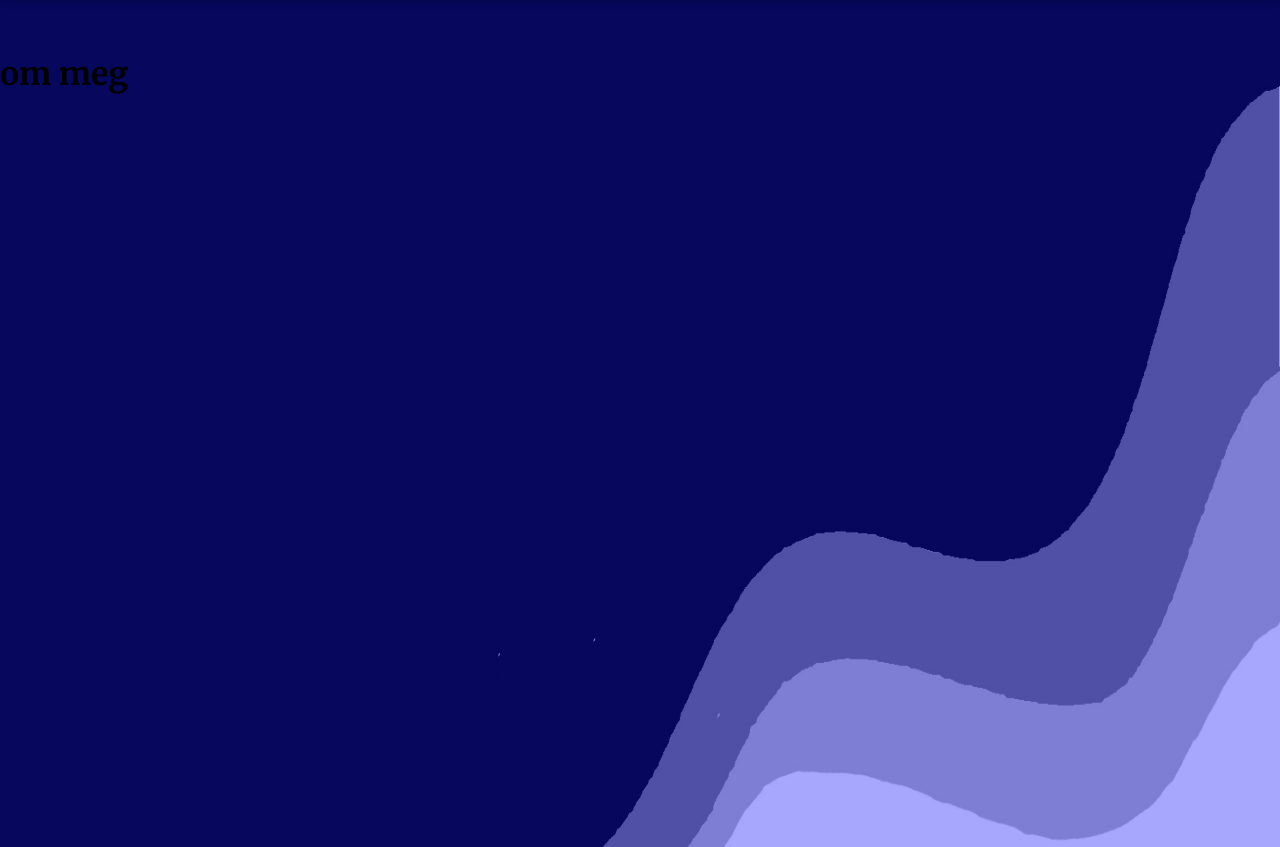
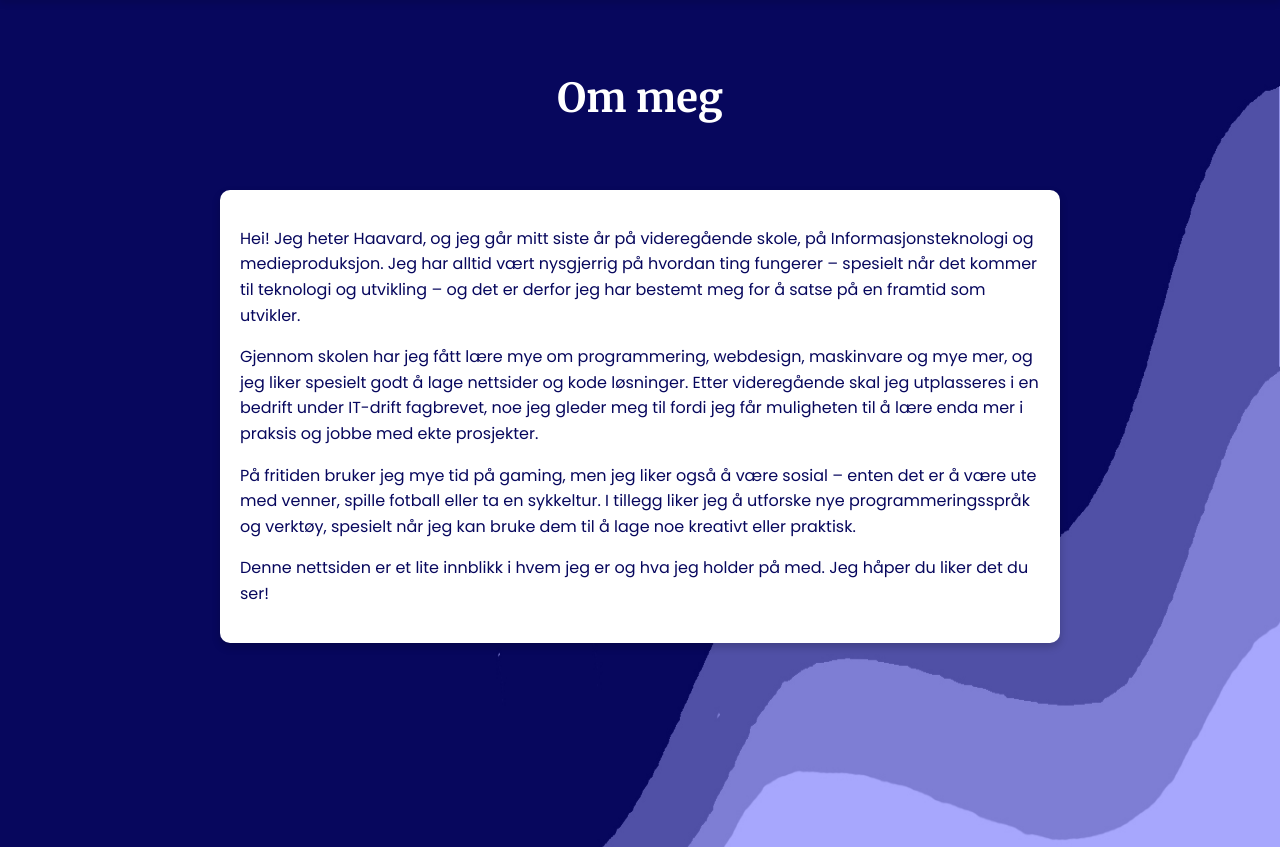
Before and after one commit to HaavardBratlie/aarsoppgave, a Flask app: page /ommeg in a window 1280 px wide. Shown: the part 87-934 px from the top of the page. Run offline with Flask 3, Linux system fonts and the light colour scheme.

Commit message:
ommeg side
om meg side

```diff
--- a/static/style.css
+++ b/static/style.css
@@ -483,3 +483,25 @@ footer {
     margin-left: 10vw;
     background-color: black;
 }
+
+.ommeg-title {
+    text-align: center;
+    font-size: 2.5rem;
+    color: #ffffff;
+    margin-top: 5vh;
+    font-family: 'Merriweather', serif;
+}
+
+.ommeg-box {
+    background-color: #ffffff; /* Lys bakgrunnsfarge for kontrast */
+    color: #07075d; /* Mørk tekstfarge for god kontrast */
+    margin: 5vh auto; /* Sentraliser boksen vertikalt og horisontalt */
+    padding: 20px; /* Gi litt luft rundt teksten */
+    width: 80%; /* Boksen tar opp 80% av bredden */
+    max-width: 800px; /* Maks bredde for store skjermer */
+    border-radius: 10px; /* Runde hjørner */
+    box-shadow: 0 4px 8px rgba(0, 0, 0, 0.2); /* Myk skygge for dybde */
+    text-align: left; /* Teksten er venstrejustert */
+    font-family: 'Poppins', sans-serif; /* Moderne font */
+    line-height: 1.6; /* Bedre lesbarhet */
+}
--- a/templates/ommeg.html
+++ b/templates/ommeg.html
@@ -2,5 +2,20 @@
 {% block content %}
 <div class="registrer"></div>
 
-<h1>om meg</h1>
+<h1 class="ommeg-title">Om meg</h1>
+
+<div class="ommeg-box">
+    <p>
+        Hei! Jeg heter Haavard, og jeg går mitt siste år på videregående skole, på Informasjonsteknologi og medieproduksjon. Jeg har alltid vært nysgjerrig på hvordan ting fungerer – spesielt når det kommer til teknologi og utvikling – og det er derfor jeg har bestemt meg for å satse på en framtid som utvikler.
+    </p>
+    <p>
+        Gjennom skolen har jeg fått lære mye om programmering, webdesign, maskinvare og mye mer, og jeg liker spesielt godt å lage nettsider og kode løsninger. Etter videregående skal jeg utplasseres i en bedrift under IT-drift fagbrevet, noe jeg gleder meg til fordi jeg får muligheten til å lære enda mer i praksis og jobbe med ekte prosjekter.
+    </p>
+    <p>
+        På fritiden bruker jeg mye tid på gaming, men jeg liker også å være sosial – enten det er å være ute med venner, spille fotball eller ta en sykkeltur. I tillegg liker jeg å utforske nye programmeringsspråk og verktøy, spesielt når jeg kan bruke dem til å lage noe kreativt eller praktisk.
+    </p>
+    <p>
+        Denne nettsiden er et lite innblikk i hvem jeg er og hva jeg holder på med. Jeg håper du liker det du ser!
+    </p>
+</div>
 {% endblock %}
```
